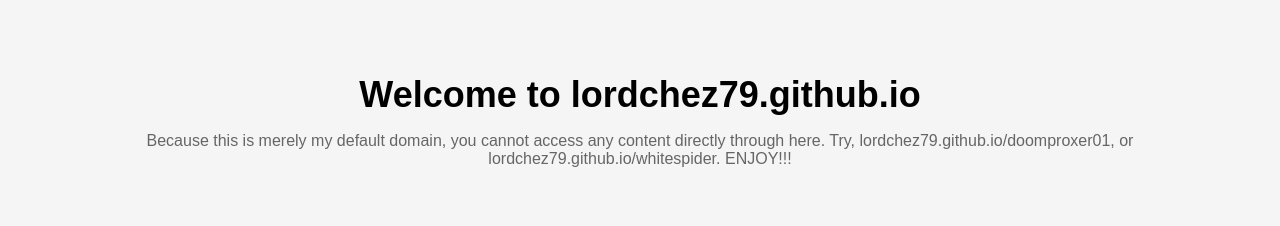
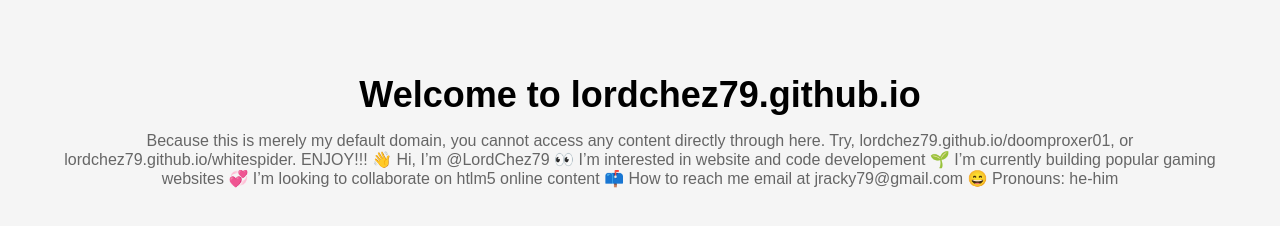
Before and after one commit to LordChez79/LordChez79, a plain HTML site: page index.html in a window 1280 px wide. Drawn offline with Linux system fonts and the light colour scheme.

Commit message:
Update index.html

```diff
--- a/index.html
+++ b/index.html
@@ -34,7 +34,13 @@
     <div class="container">
         <h1>Welcome to lordchez79.github.io</h1>
         <p>Because this is merely my default domain, you cannot access any content directly through here. Try, lordchez79.github.io/doomproxer01, or lordchez79.github.io/whitespider.
-ENJOY!!!</p>
+ENJOY!!!
+        👋 Hi, I’m @LordChez79
+👀 I’m interested in website and code developement
+🌱 I’m currently building popular gaming websites
+💞️ I’m looking to collaborate on htlm5 online content
+📫 How to reach me email at jracky79@gmail.com
+😄 Pronouns: he-him</p>
     </div>
 </body>
 
```
